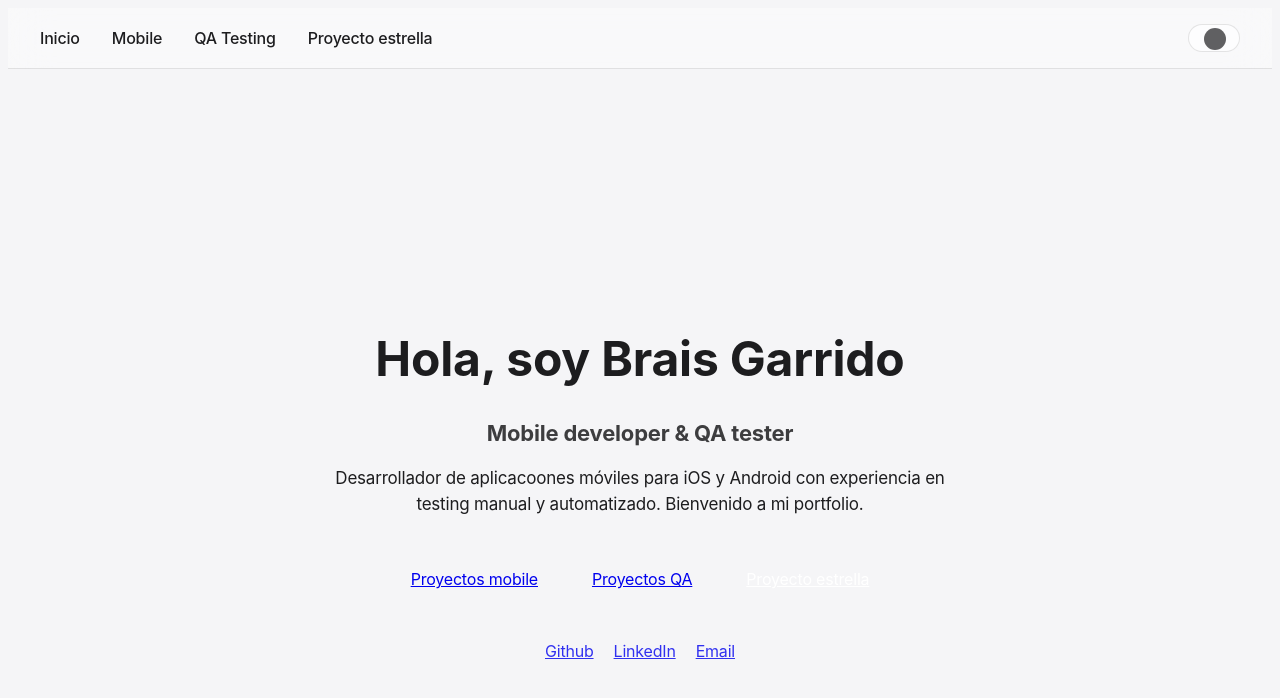
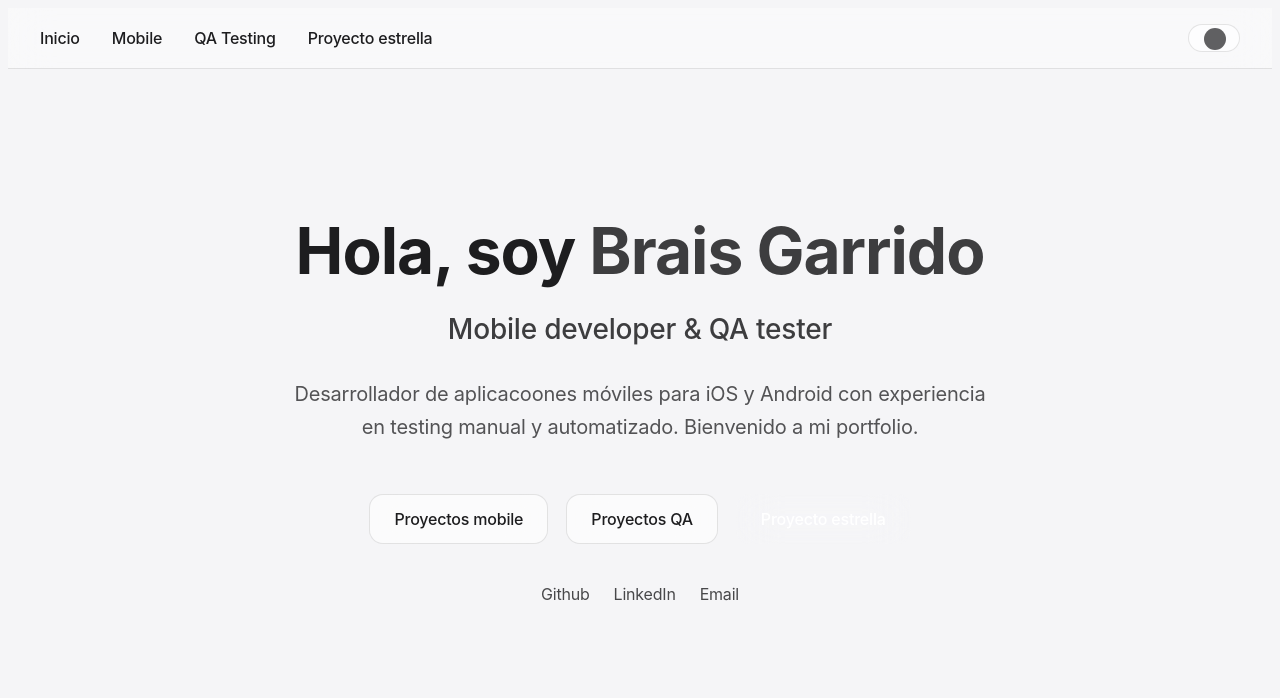
Before and after one commit to BraisGarrido/BraisGarrido.github.io, a React (Vite) app: page / in a window 1280 px wide. Shown: the top 698 px of the page. Built offline with nearby package versions, Linux system fonts and the light colour scheme.

Commit message:
CSS correction

```diff
--- a/src/components/ProjectCard.css
+++ b/src/components/ProjectCard.css
@@ -1,64 +1,75 @@
 .project-card {
     background: var(--card-bg);
-    border-radius: 22px;
+    border-radius: 28px;
     overflow: hidden;
     border: 1px solid var(--border-color);
     box-shadow:
-        0 4px 12px rgba(0, 0, 0, 0.08),
-        0 1px 3px rgba(0, 0, 0, 0.04);
-    transition: transform 0.25s cubic-bezier(.25, .1, .25, 1),
-                box-shadow 0.25s ease;
+        0 8px 20px rgba(0, 0, 0, 0.10),
+        0 3px 6px rgba(0, 0, 0, 0.05);
+    transition:
+        transform 0.3s cubic-bezier(.25, .1, .25, 1),
+        box-shadow 0.3s ease;
     cursor: pointer;
-    max-width: 350px;
+    max-width: 520px;
+    margin: 0 auto;
 }
 
 .project-card:hover {
-    transform: translateY(-4px);
+    transform: translateY(-6px) scale(1.01);
     box-shadow:
-        0 12px 28px rgba(0, 0, 0, 0.15),
-        0 2px 6px rgba(0, 0, 0, 0.08);
+        0 16px 40px rgba(0, 0, 0, 0.22),
+        0 5px 12px rgba(0, 0, 0, 0.12);
 }
 
 .project-card-image {
     width: 100%;
-    height: 200px;
+    height: 300px;
     object-fit: cover;
-    background: #f0f0f0;
+    background: #e0e0e0;
     border-bottom: 1px solid var(--border-color);
 }
 
 .project-card-content {
-    padding: 20px;
+    padding: 28px 32px 32px 32px;
 }
 
 .project-card-content h3 {
-    margin: 0;
-    font-size: 20px;
+    margin-top: 0;
+    font-size: 26px;
     font-weight: 600;
     color: var(--text);
 }
 
 .project-card-content p {
-    margin-top: 10px;
-    margin-bottom: 18px;
+    margin-top: 14px;
+    margin-bottom: 22px;
     color: var(--text);
-    opacity: 0.75;
-    line-height: 1.45;
+    opacity: 0.8;
+    line-height: 1.55;
+    font-size: 17px;
 }
 
 .project-card-content a {
     display: inline-block;
-    padding: 10px 16px;
-    border-radius: 12px;
+    padding: 12px 20px;
+    border-radius: 14px;
     background: var(--navbar-bg);
     border: 1px solid var(--border-color);
     backdrop-filter: blur(20px);
     text-decoration: none;
     color: var(--text);
     font-weight: 500;
+    font-size: 16px;
     transition: opacity 0.2s ease, background 0.2s ease;
 }
 
 .project-card-content a:hover {
     opacity: 0.7;
 }
+
+.projects-grid {
+    display: grid;
+    gap: 48px;
+    grid-template-columns: repeat(auto-fit, minmax(420px, 1fr));
+    padding: 40px 0;
+}
--- a/src/pages/Home.css
+++ b/src/pages/Home.css
@@ -1,76 +1,89 @@
 .home-container {
-    min-height: calc(100vh - 60px);
+    padding: 100px 20px 80px;
     display: flex;
-    align-items: center;
     justify-content: center;
-    padding: 40px 20px;
+    text-align: center;
 }
 
 .home-content {
-    max-width: 650px;
-    text-align: center;
+    max-width: 860px;
 }
 
 .home-title {
-    font-size: 48px;
+    font-size: 64px;
     font-weight: 700;
+    color: var(--text);
+    margin-bottom: 20px;
+    letter-spacing: -1px;
 }
 
 .home-title span {
-    color: var(--accent);
+    color: var(--text);
+    opacity: 0.85;
 }
 
 .home-subtitle {
-    font-size: 22px;
-    margin-top: 10px;
+    font-size: 28px;
+    font-weight: 500;
+    margin-bottom: 32px;
+    color: var(--text);
     opacity: 0.85;
 }
 
 .home-description {
-    margin-top: 20px;
-    font-size: 17px;
-    color: var(--text-secondary);
-    line-height: 1.5;
+    font-size: 20px;
+    line-height: 1.65;
+    max-width: 700px;
+    margin: 0 auto 50px;
+    color: var(--text);
+    opacity: 0.75;
 }
 
 .home-buttons {
-    margin-top: 40px;
     display: flex;
+    gap: 18px;
     justify-content: center;
-    gap: 14px;
+    margin-bottom: 40px;
 }
 
 .home-btn {
-    padding: 12px 20px;
-    border-radius: var(--radius);
-    background: var(--bg-secondary);
-    border: 1px solid var(--border);
-    transition: var(--transition);
+    padding: 14px 24px;
+    border: 1px solid var(--border-color);
+    border-radius: 14px;
+    background: var(--navbar-bg);
+    color: var(--text);
+    backdrop-filter: blur(20px);
+    font-size: 16px;
+    font-weight: 500;
+    text-decoration: none;
+    transition: opacity 0.2s ease;
 }
 
 .home-btn:hover {
-    background: var(--accent);
-    color: white;
-    border-color: var(--accent);
+    opacity: 0.7;
 }
 
 .home-btn.primary {
     background: var(--accent);
     color: white;
+    border-color: transparent;
 }
 
 .home-social {
-    margin-top: 40px;
+    margin-top: 30px;
     display: flex;
     justify-content: center;
-    gap: 20px;
+    gap: 24px;
 }
 
 .home-social a {
+    color: var(--text);
     opacity: 0.8;
-    transition: opacity var(--transition);
+    text-decoration: none;
+    font-size: 16px;
+    transition: opacity 0.2s ease;
 }
 
 .home-social a:hover {
-    opacity: 1;
+    opacity: 0.5;
 }
```
